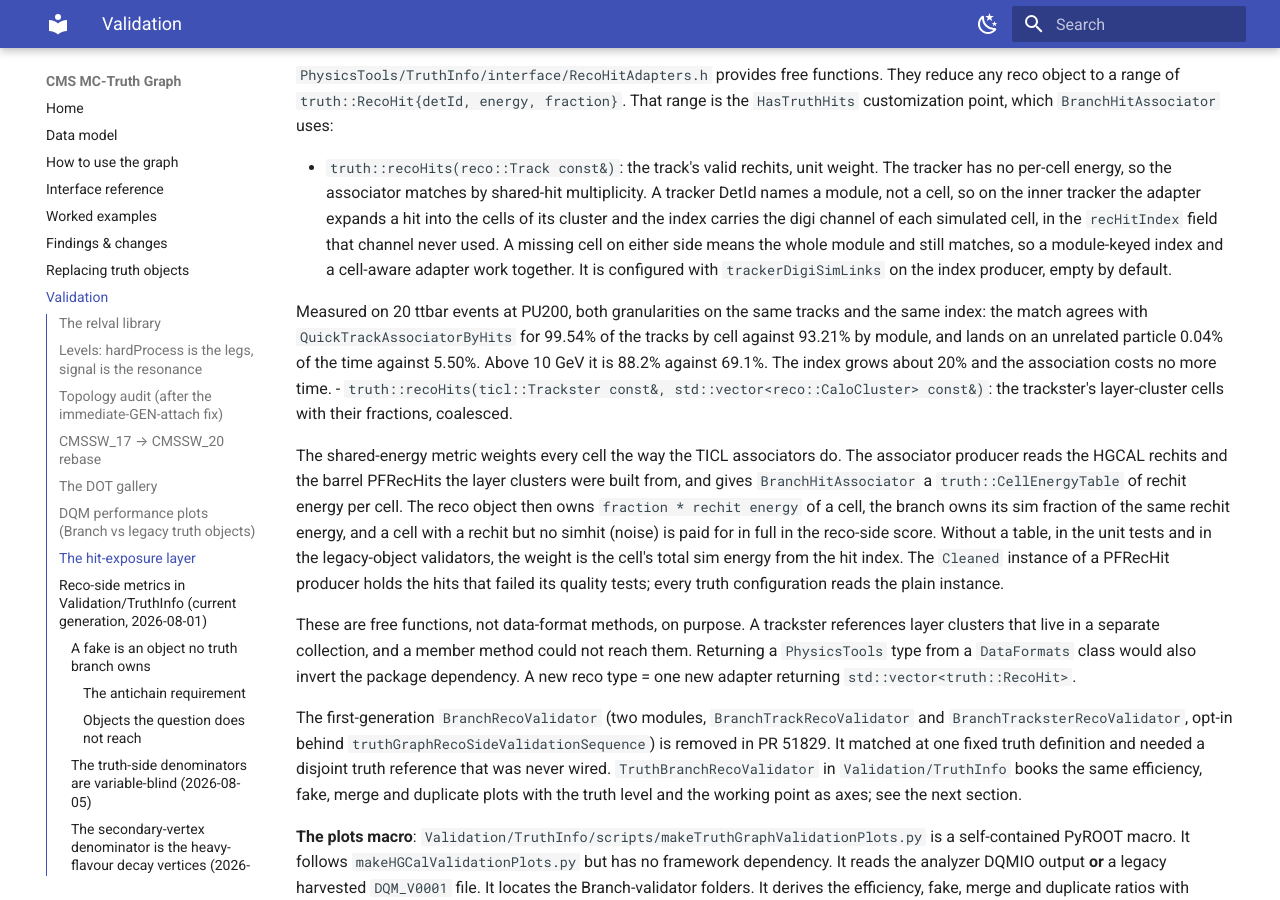
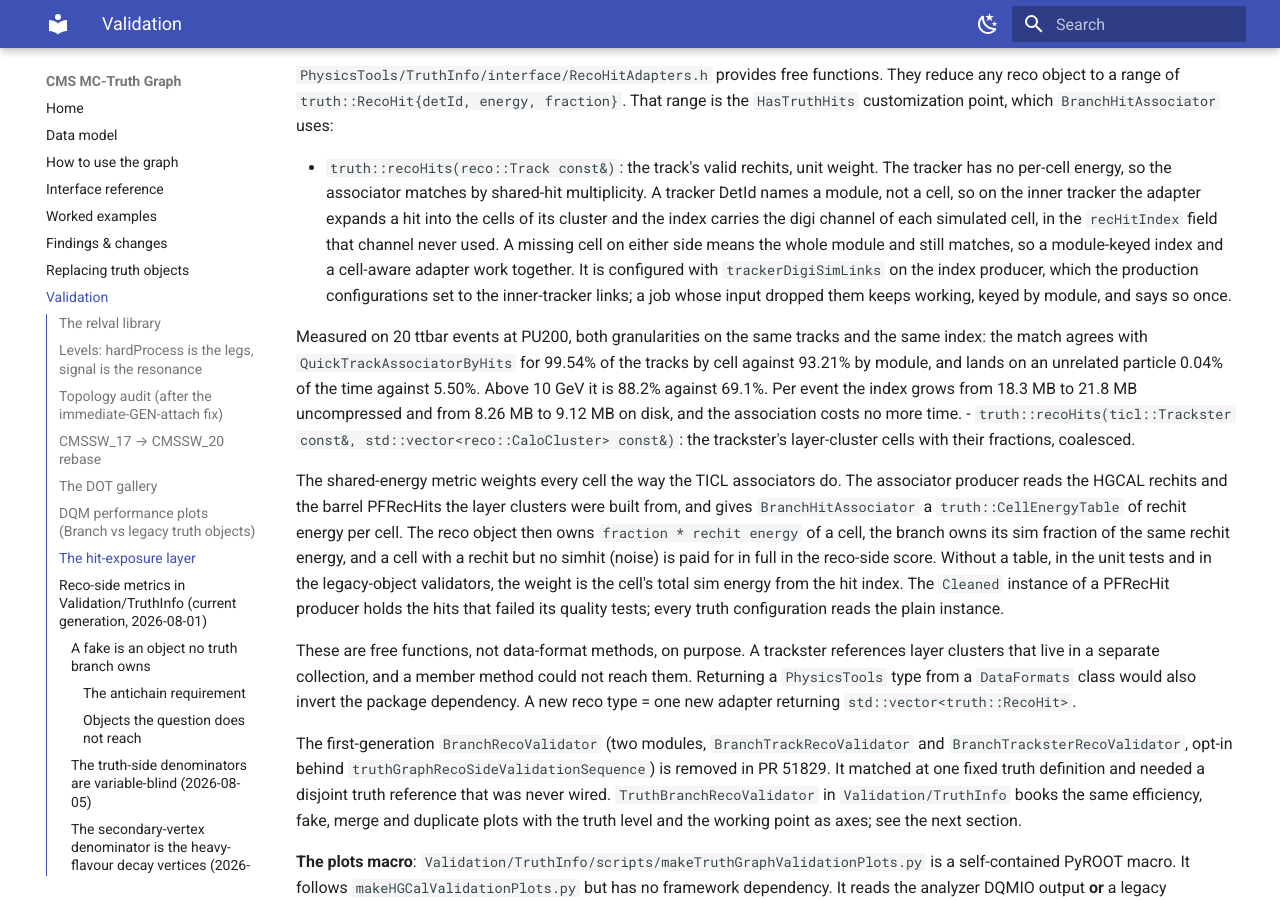
Before and after one commit to felicepantaleo/cms-truth-docs, an MkDocs documentation site: the page built from docs/validation.md, in a window 1280 px wide and 900 px high, scrolled down 5873 px. Built offline with MkDocs 1.6.1 and Material for MkDocs 9.7.7, drawn with Linux system fonts in a browser that asks for light colours.

Commit message:
validation, pileup: the inner tracker truth is keyed by cell by default

```diff
--- a/docs/validation.md
+++ b/docs/validation.md
@@ -237,13 +237,16 @@ range is the `HasTruthHits` customization point, which `BranchHitAssociator` use
   digi channel of each simulated cell, in the `recHitIndex` field that channel never
   used. A missing cell on either side means the whole module and still matches, so a
   module-keyed index and a cell-aware adapter work together. It is configured with
-  `trackerDigiSimLinks` on the index producer, empty by default.
+  `trackerDigiSimLinks` on the index producer, which the production configurations set
+  to the inner-tracker links; a job whose input dropped them keeps working, keyed by
+  module, and says so once.
 
   Measured on 20 ttbar events at PU200, both granularities on the same tracks and the
   same index: the match agrees with `QuickTrackAssociatorByHits` for 99.54% of the
   tracks by cell against 93.21% by module, and lands on an unrelated particle 0.04%
-  of the time against 5.50%. Above 10 GeV it is 88.2% against 69.1%. The index grows
-  about 20% and the association costs no more time.
+  of the time against 5.50%. Above 10 GeV it is 88.2% against 69.1%. Per event the index
+  grows from 18.3 MB to 21.8 MB uncompressed and from 8.26 MB to 9.12 MB on disk, and
+  the association costs no more time.
 - `truth::recoHits(ticl::Trackster const&, std::vector<reco::CaloCluster> const&)`:
   the trackster's layer-cluster cells with their fractions, coalesced.
 
```
Also changed, not shown: docs/pileup.md (+4 -0 lines).
